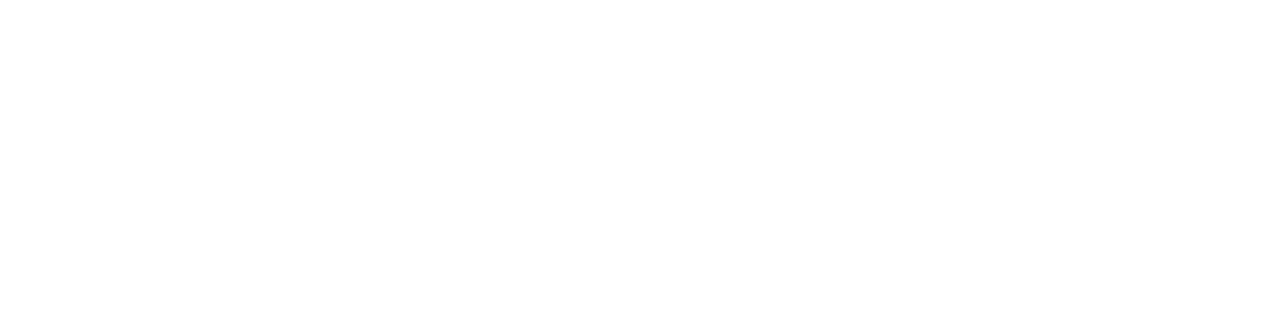
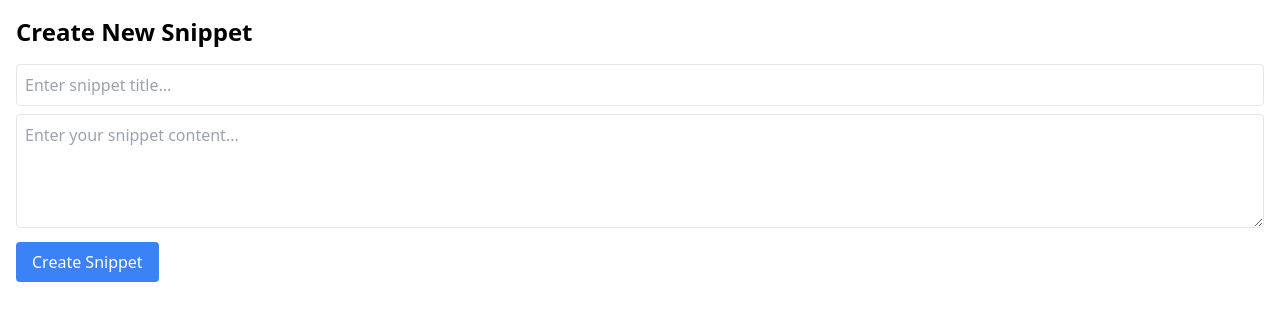
Before and after one commit to vansh123456/pasterr_frontend, a React (Vite) app: page /newsnippet in a window 1280 px wide. Before the commit this address had no page. Shown: the top 320 px of the page. Built offline with nearby package versions, Linux system fonts and the light colour scheme.

Commit message:
frontend: introduce AppBar component 	  introduce hooks 	  introduce Snippets homePage

```diff
--- a/src/App.tsx
+++ b/src/App.tsx
@@ -1,6 +1,8 @@
+import { Appbar } from "./components/Appbar"
+import CreateSnippetPage from "./pages/NewSnippet"
 import { Signin } from "./pages/SignIn"
 import { Signup } from "./pages/SignUp"
-import { Snippets } from "./pages/Snippets"
+import Snippets from "./pages/Snippets"
 import { BrowserRouter, Route, Routes } from 'react-router-dom'
 function App() {
 
@@ -11,6 +13,7 @@ function App() {
         <Route path="/signup" element = {<Signup/>}/>
         <Route path="/signin" element = {<Signin/> }/>
         <Route path= "/snippets" element = {<Snippets/>}/>
+        <Route path="/newsnippet" element = {<CreateSnippetPage/>}/>
       </Routes>
     </BrowserRouter>
       </>
--- /dev/null
+++ b/src/components/Appbar.tsx
@@ -0,0 +1,18 @@
+import { Link } from "react-router-dom"
+
+export const Appbar = () => {
+    return <div className="border-b flex justify-between px-10 py-4" >
+        <Link to={'/blogs'} className="cursor-pointer">
+        <div className="italic">
+            Pasterr!
+        </div>
+        </Link>
+        <div>
+        <div>
+            <Link to={'/newsnippet'} >
+        <button type="button" className=" mr-10 text-green-700 hover:text-white border border-green-700 hover:bg-green-800 focus:ring-4 focus:outline-none focus:ring-green-300 font-medium rounded-lg text-sm px-5 py-2.5 text-center me-2 mb-2">Create New Snippet</button>
+        </Link>
+        </div>
+        </div>
+    </div>
+}
--- /dev/null
+++ b/src/hooks/index.ts
@@ -0,0 +1,39 @@
+import { useState,useEffect } from "react";
+import axios from "axios";
+
+//creating our custom react hook:
+export const useSnippets = () => {
+    //initialised as an empty array
+    const [snippets, setSnippets] = useState([]);
+    const [loading, setLoading] = useState(true);
+    const [error, setError] = useState<string | null>(null);
+
+    //fetching the snippets:
+    const fetchSnippets = async () => {
+        const token = localStorage.getItem("token");
+        if (!token) {
+            setError("You are not authorized. Please log in.");
+            setLoading(false);
+            return;
+    }
+    try {
+        const response = await axios.get("http://localhost:8080/snippets",{
+            headers: {
+                Authorization: `Bearer ${token}`,
+            },
+        });
+        setSnippets(response.data);
+        setError(null);
+    }
+    catch (err) {
+        console.error("Error fetching snippets:", err);
+        setError("Failed to fetch snippets. Please try again.");
+    } finally {
+        setLoading(false);
+    }
+    };
+    useEffect(() => {
+        fetchSnippets();
+    },[]);
+    return { snippets, loading, error,fetchSnippets };
+}
--- /dev/null
+++ b/src/pages/NewSnippet.tsx
@@ -0,0 +1,70 @@
+import React, { useState } from "react";
+import { useNavigate } from "react-router-dom";
+import axios from "axios";
+
+export const CreateSnippetPage = () => {
+    const [title, setTitle] = useState("");
+    const [content, setContent] = useState("");
+    const navigate = useNavigate();
+
+    const handleCreateSnippet = async () => {
+        const token = localStorage.getItem("token");
+        if (!token) {
+            alert("You are not authorized. Please log in.");
+            navigate("/signin");
+            return;
+        }
+
+        try {
+            await axios.post(
+                "http://localhost:8080/snippets",
+                {
+                    title,
+                    content,
+                },
+                {
+                    headers: {
+                        Authorization: `Bearer ${token}`,
+                    },
+                }
+            );
+            alert("Snippet created successfully!");
+            setTitle("");
+            setContent("");
+            navigate("/snippets"); // Redirect back to the homepage after creation
+        } catch (err) {
+            console.error("Error creating snippet:", err);
+            alert("Failed to create snippet. Please try again.");
+        }
+    };
+
+    return (
+        <div className="container mx-auto p-4">
+            <h1 className="text-2xl font-bold mb-4">Create New Snippet</h1>
+            <div className="mt-4">
+                <input
+                    className="w-full p-2 border rounded mb-2"
+                    type="text"
+                    placeholder="Enter snippet title..."
+                    value={title}
+                    onChange={(e) => setTitle(e.target.value)}
+                />
+                <textarea
+                    className="w-full p-2 border rounded"
+                    rows={4}
+                    placeholder="Enter your snippet content..."
+                    value={content}
+                    onChange={(e) => setContent(e.target.value)}
+                />
+                <button
+                    className="bg-blue-500 text-white px-4 py-2 rounded mt-2"
+                    onClick={handleCreateSnippet}
+                >
+                    Create Snippet
+                </button>
+            </div>
+        </div>
+    );
+};
+
+export default CreateSnippetPage;
--- a/src/pages/SignUp.tsx
+++ b/src/pages/SignUp.tsx
@@ -73,7 +73,10 @@
 
 import React from "react";
 import { Auth } from "../components/Auth";
+import { Appbar } from "../components/Appbar";
 
 export const Signup = () => {
-    return <Auth type="signup" />;
+    return <>
+        <Auth type="signup" />;
+    </>
 };
--- a/src/pages/Snippets.tsx
+++ b/src/pages/Snippets.tsx
@@ -1,8 +1,57 @@
-export const Snippets = () => {
-    return <>
-        <div>
-            <h1>Snippets</h1>
+import React from "react";
+import { useNavigate } from "react-router-dom";
+import { useSnippets } from "../hooks";
+import { Appbar } from "../components/Appbar";
+
+const Homepage = () => {
+    const { snippets, loading, error } = useSnippets();
+    const navigate = useNavigate();
+
+    if (loading) {
+        return <div>Loading snippets...</div>;
+    }
+
+    if (error) {
+        return (
+            <div>
+                <p className="text-red-500">{error}</p>
+                <button
+                    onClick={() => navigate("/signin")}
+                    className="text-blue-500 underline"
+                >
+                    Go to Login
+                </button>
+            </div>
+        );
+    }
+
+    return (
+        <>
+        <Appbar/>
+        <div className="container mx-auto p-4">
+            <h1 className="text-2xl font-bold mb-4">Your Snippets</h1>
+
+            {/* Snippets List */}
+            {/*/ add a check as new user wont have any snippets predefined so we show them a default value */}
+            <ul className="mb-4">
+            {snippets && snippets.length > 0 ? (
+    snippets.map((snippet: any) => (
+        <li key={snippet.id} className="border p-2 mb-2">
+            <h2 className="font-bold">{snippet.title}</h2>
+            <p>{snippet.content}</p>
+            <small className="text-gray-500">
+                Created at: {new Date(snippet.created_at).toLocaleString()}
+            </small>
+        </li>
+    ))
+) : (
+    <p>No snippets found.</p>
+)}
+            </ul>
         </div>
+</>
 
-    </>
-}
+    );
+};
+
+export default Homepage;
```
